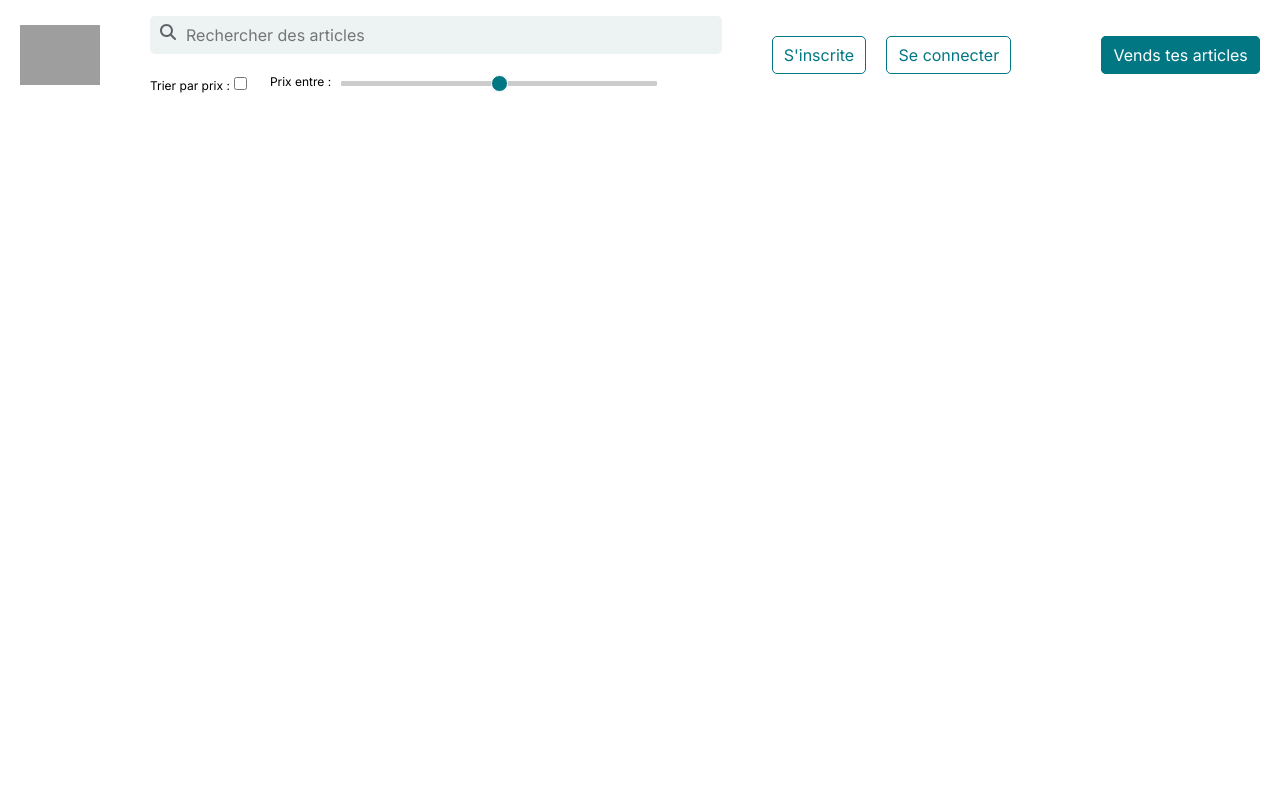
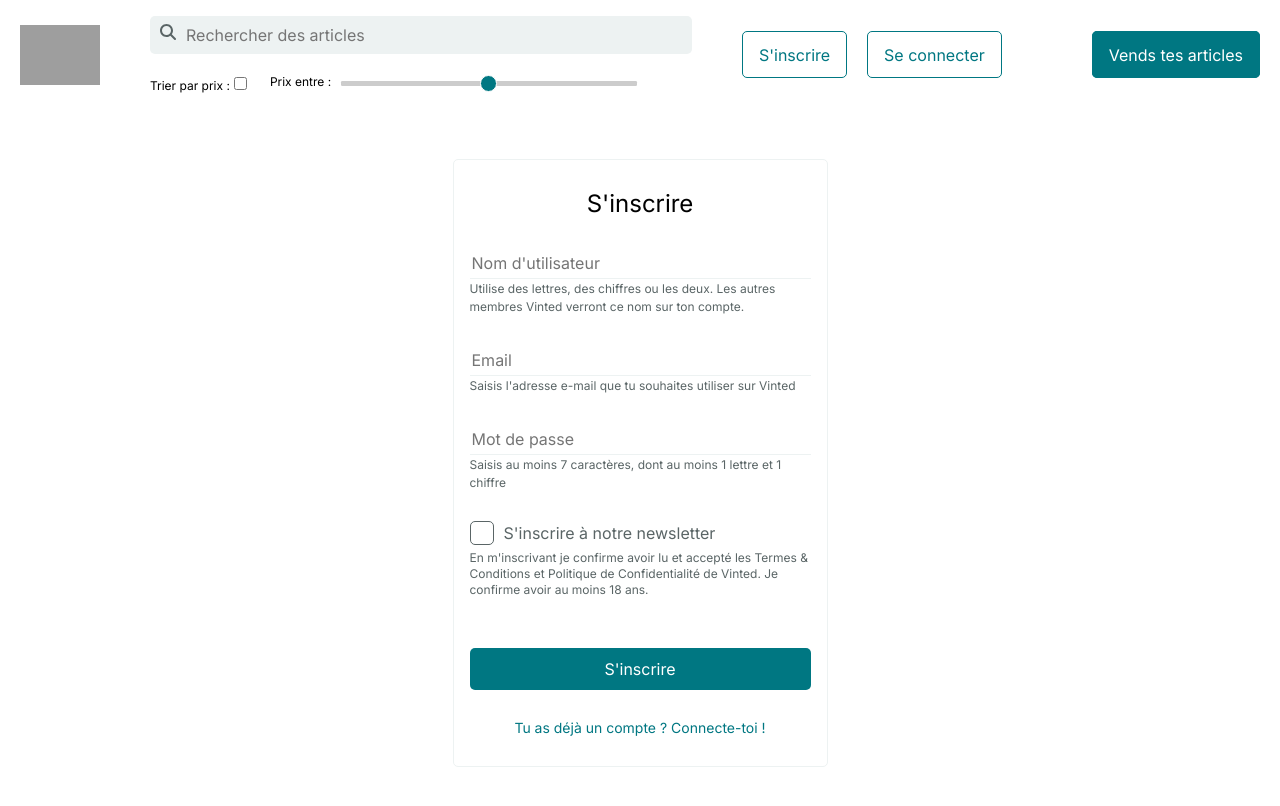
Before and after one commit to em-majowska/vinted-frontend, a React (Vite) app: page /signup in a window 1280 px wide. Shown: the top 806 px of the page. Built offline with nearby package versions, Linux system fonts and the light colour scheme; no server answers; grey boxes are pictures that could not be loaded.

Commit message:
Add Signup and Login pages

```diff
--- a/package.json
+++ b/package.json
@@ -11,6 +11,7 @@
   },
   "dependencies": {
     "axios": "^1.13.6",
+    "js-cookie": "^3.0.5",
     "react": "^19.2.0",
     "react-dom": "^19.2.0",
     "react-icons": "^5.6.0",
--- a/src/App.css
+++ b/src/App.css
@@ -39,11 +39,13 @@ a {
   padding: 0.8em 1em;
   border-radius: 5px;
   cursor: pointer;
+  text-wrap: nowrap;
 }
 
 .btn-filled {
   background: var(--blue);
   color: white;
+  text-wrap: nowrap;
 }
 
 /* ================================================================ */
@@ -125,11 +127,7 @@ header {
     gap: 20px;
 
     a {
-      padding: 0.5em 0.7em;
       border: 1px solid var(--blue);
-      border-radius: 5px;
-      text-wrap: nowrap;
-
       color: var(--blue);
     }
 
@@ -138,3 +136,101 @@ header {
     }
   }
 }
+
+/* ================================================================ */
+/* ============================ FORMS ============================== */
+/* ================================================================ */
+
+.signup,
+.login {
+  .container {
+    max-width: 375px;
+    border: 1px solid var(--light-grey);
+    border-radius: 5px;
+    padding: 0 16px;
+    margin-block-start: 50px;
+    color: var(--dark-grey);
+  }
+
+  h1 {
+    font-size: 1.5rem;
+    text-align: center;
+    padding-block: 32px;
+    color: black;
+  }
+
+  label:not(:last-of-type) {
+    margin-block-end: 30px;
+  }
+  form {
+    display: flex;
+    flex-direction: column;
+  }
+
+  input {
+    width: 100%;
+    padding-block: 5px;
+    border-width: 0 0 1px 0;
+    border-color: var(--light-grey);
+    outline: none;
+  }
+
+  span {
+    font-size: 0.75rem;
+    line-height: 1rem;
+  }
+
+  input[type="checkbox"] {
+    width: 0;
+    height: 0;
+    margin: 0;
+    display: inline;
+    visibility: hidden;
+  }
+
+  span.checkbox {
+    display: flex;
+    justify-content: center;
+    align-items: center;
+    border: 1px solid var(--dark-grey);
+    border-radius: 5px;
+    width: 24px;
+    height: 24px;
+
+    svg {
+      opacity: 0;
+    }
+  }
+  p {
+    display: inline-flex;
+    align-items: center;
+    gap: 10px;
+  }
+
+  input[type="checkbox"]:checked + p .checkbox {
+    background-color: var(--blue);
+    border-color: var(--blue);
+
+    svg {
+      color: white;
+      opacity: 1;
+    }
+  }
+
+  label:has(.checkbox) {
+    margin-block-end: 5px;
+  }
+
+  .btn-filled {
+    margin-block-start: 50px;
+    text-align: center;
+  }
+
+  section > a:last-child {
+    display: block;
+    margin-block: 20px;
+    color: var(--blue);
+    font-size: 0.875rem;
+    text-align: center;
+  }
+}
--- a/src/App.jsx
+++ b/src/App.jsx
@@ -1,17 +1,34 @@
 import "./App.css";
 import { BrowserRouter as Router, Routes, Route } from "react-router-dom";
-import Home from "./pages/Home";
-import Offer from "./pages/Offer";
+import Home from "./pages/Home/Home";
+import Offer from "./pages/Offer/Offer";
 import Header from "./components/Header";
+import Signup from "./pages/Signup/Signup";
+import Login from "./pages/Login/Login";
+import { useState } from "react";
+import Cookies from "js-cookie";
 
 function App() {
+  const [userToken, setUserToken] = useState(Cookies.get("userToken") || "");
+
   return (
     <>
       <Router>
-        <Header />
+        <Header userToken={userToken} setUserToken={setUserToken} />
         <Routes>
-          <Route path="/" element={<Home />} />
+          <Route
+            path="/"
+            element={<Home userToken={userToken} setUserToken={setUserToken} />}
+          />
           <Route path="/offer/:id" element={<Offer />} />
+          <Route
+            path="/signup"
+            element={<Signup setUserToken={setUserToken} />}
+          />
+          <Route
+            path="/login"
+            element={<Login setUserToken={setUserToken} />}
+          />
         </Routes>
       </Router>
     </>
--- a/src/components/Header.jsx
+++ b/src/components/Header.jsx
@@ -1,8 +1,11 @@
-import { Link } from "react-router-dom";
+import { Link, useNavigate } from "react-router-dom";
 import logo from "../assets/images/logo.png";
 import { FaMagnifyingGlass } from "react-icons/fa6";
+import Cookies from "js-cookie";
 
-const Header = () => {
+const Header = ({ userToken, setUserToken }) => {
+  const navigate = useNavigate();
+
   return (
     <header>
       <div className="container">
@@ -39,12 +42,27 @@ const Header = () => {
         </form>
         <nav>
           <ul>
-            <li>
-              <a href="#">S'inscrite</a>
-            </li>
-            <li>
-              <a href="#">Se connecter</a>
-            </li>
+            {userToken ? (
+              <li>
+                <button
+                  onClick={() => {
+                    Cookies.remove("userToken");
+                    setUserToken(null);
+                    navigate("/");
+                  }}>
+                  Se déconnecter
+                </button>
+              </li>
+            ) : (
+              <>
+                <li>
+                  <Link to="/signup">S'inscrire</Link>
+                </li>
+                <li>
+                  <Link to="/login">Se connecter</Link>
+                </li>
+              </>
+            )}
             <li>
               <a href="#" className="btn-filled">
                 Vends tes articles
--- a/src/components/Item.jsx
+++ b/src/components/Item.jsx
@@ -9,9 +9,10 @@ const Item = ({ item }) => {
     const key = Object.keys(obj);
     details[key] = obj[key];
   });
-  console.log(details);
+  // console.log(details);
   const productPriceTaxed =
     Math.round((item.product_price + item.product_price * 0.12) * 100) / 100;
+
   return (
     <Link to={`/offer/${item._id}`} className="item">
       <article className="item-article">
--- /dev/null
+++ b/src/pages/Login/Login.jsx
@@ -0,0 +1,76 @@
+import axios from "axios";
+import { useState } from "react";
+import { Link, useNavigate } from "react-router-dom";
+import Cookies from "js-cookie";
+
+const apiUrl = import.meta.env.VITE_API_URL;
+
+const Login = ({ setUserToken }) => {
+  const navigate = useNavigate();
+
+  const [email, setEmail] = useState("");
+  const [password, setPassword] = useState("");
+
+  const handleChange = (event, setState) => {
+    setState(event.target.value);
+  };
+
+  const loginUser = async () => {
+    try {
+      const response = await axios.post(apiUrl + "/user/login", {
+        email: email,
+        password: password,
+      });
+
+      Cookies.set("userToken", response.data.token, { expires: 7 });
+      setUserToken(response.data.token);
+    } catch (error) {
+      error.message && console.log(error.message);
+      error.response && console.log(error.response.data);
+    }
+  };
+
+  const handleSubmit = (event) => {
+    event.preventDefault();
+
+    loginUser();
+    navigate("/");
+  };
+
+  return (
+    <main className="login">
+      <section className="container">
+        <h1>Se connecter</h1>
+        <form
+          onSubmit={(event) => {
+            handleSubmit(event);
+          }}>
+          <label htmlFor="email">
+            <input
+              type="email"
+              name="email"
+              id="email"
+              placeholder="Email"
+              value={email}
+              onChange={(event) => handleChange(event, setEmail)}
+            />
+          </label>
+          <label htmlFor="password">
+            <input
+              type="password"
+              name="password"
+              id="password"
+              placeholder="Mot de passe"
+              value={password}
+              onChange={(event) => handleChange(event, setPassword)}
+            />
+          </label>
+          <button className="btn-filled">Continuer</button>
+        </form>
+        <Link to="/signup">Pas encore de compte ? Inscris-toi !</Link>
+      </section>
+    </main>
+  );
+};
+
+export default Login;
--- /dev/null
+++ b/src/pages/Signup/Signup.jsx
@@ -0,0 +1,138 @@
+import { Link, useNavigate } from "react-router-dom";
+import { FaCheck } from "react-icons/fa";
+import { useState } from "react";
+import axios from "axios";
+import Cookies from "js-cookie";
+
+const apiUrl = import.meta.env.VITE_API_URL;
+const Signup = ({ setUserToken }) => {
+  const navigate = useNavigate();
+
+  const [username, setUsername] = useState("");
+  const [email, setEmail] = useState("");
+  const [password, setPassword] = useState("");
+  const [newsletter, setNewsletter] = useState(false);
+
+  const handleChange = (event, setState) => {
+    setState(event.target.value);
+  };
+
+  const registerUser = async () => {
+    try {
+      const response = await axios.post(apiUrl + "/user/signup", {
+        username: username,
+        email: email,
+        password: password,
+        newsletter: newsletter,
+      });
+      // {
+      //     "_id": "69b2d1ee16d996c4ec8918dd",
+      //     "email": "smol@gmail.com",
+      //     "token": "CDmjQrOSI3pNJe9Kf0eg9xcvOgH6ERyyFJqrfFLvHj4Z2o3vFGWXVOWfZTKwx7i_",
+      //     "account": {
+      //         "username": "smolGuy"
+      //     }
+      // }
+      Cookies.set("userToken", response.data.token, { expires: 7 });
+      setUserToken(response.data.token);
+    } catch (error) {
+      error.message && console.log(error.message);
+      error.response && console.log(error.response.data);
+    }
+  };
+
+  const handleSubmit = (event) => {
+    event.preventDefault();
+
+    // TODO handle verificators
+
+    registerUser();
+    navigate("/");
+  };
+
+  return (
+    <main className="signup">
+      <section className="container">
+        <h1>S'inscrire</h1>
+        <form
+          onSubmit={(event) => {
+            handleSubmit(event);
+          }}>
+          <label htmlFor="name">
+            <input
+              type="text"
+              name="name"
+              id="name"
+              placeholder="Nom d'utilisateur"
+              value={username}
+              onChange={(event) => {
+                handleChange(event, setUsername);
+              }}
+            />
+            <span>
+              Utilise des lettres, des chiffres ou les deux. Les autres membres
+              Vinted verront ce nom sur ton compte.
+            </span>
+          </label>
+          <label htmlFor="email">
+            <input
+              type="email"
+              name="email"
+              id="email"
+              placeholder="Email"
+              value={email}
+              onChange={(event) => {
+                handleChange(event, setEmail);
+              }}
+            />
+            <span>
+              Saisis l'adresse e-mail que tu souhaites utiliser sur Vinted
+            </span>
+          </label>
+          <label htmlFor="password">
+            <input
+              type="password"
+              name="password"
+              id="password"
+              placeholder="Mot de passe"
+              value={password}
+              onChange={(event) => {
+                handleChange(event, setPassword);
+              }}
+            />
+            <span>
+              Saisis au moins 7 caractères, dont au moins 1 lettre et 1 chiffre
+            </span>
+          </label>
+          <label htmlFor="newsletter">
+            <input
+              type="checkbox"
+              name="newsletter"
+              id="newsletter"
+              onClick={() => {
+                setNewsletter(!newsletter);
+              }}
+            />
+            <p>
+              <span className="checkbox">
+                <FaCheck />
+              </span>{" "}
+              S'inscrire à notre newsletter
+            </p>
+          </label>
+          <span>
+            En m'inscrivant je confirme avoir lu et accepté les Termes &
+            Conditions et Politique de Confidentialité de Vinted. Je confirme
+            avoir au moins 18 ans.
+          </span>
+
+          {/* <Link className="btn-filled">S'inscrire</Link> */}
+          <button className="btn-filled">S'inscrire</button>
+        </form>
+        <Link to="/login">Tu as déjà un compte ? Connecte-toi !</Link>
+      </section>
+    </main>
+  );
+};
+
+export default Signup;
```
Also changed, not shown: 1 other file (tests, documents, lock files or other folders).
